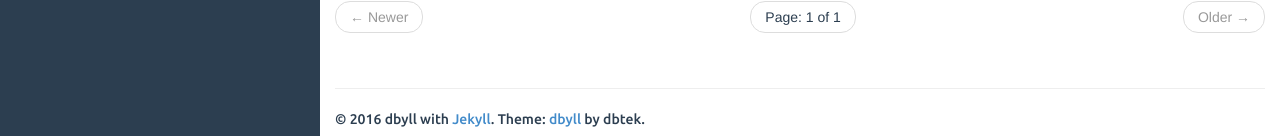
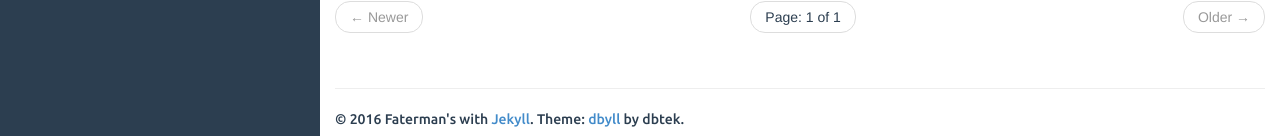
Before and after one commit to faterman/faterman.github.io, a Jekyll site: the page built from index.html, in a window 1280 px wide and 1206 px high. Shown: the part 1067-1203 px from the top of the window. Built offline with Jekyll 4.4.1, drawn with Linux system fonts in a browser that asks for light colours; the list of posts is cut into pages by our own code.

Commit message:
change some config

```diff
--- a/_config.yml
+++ b/_config.yml
@@ -18,8 +18,8 @@ defaults:
 
 description: Stylish Jekyll Theme
 author:
-  name: dbyll
-  email: dbyll@ismaildemirbilek.com
+  name: Faterman's
+  email: xxyformobile@163.com
   github: dbtek
   twitter: dbtek
   pinterest: asd123
```
